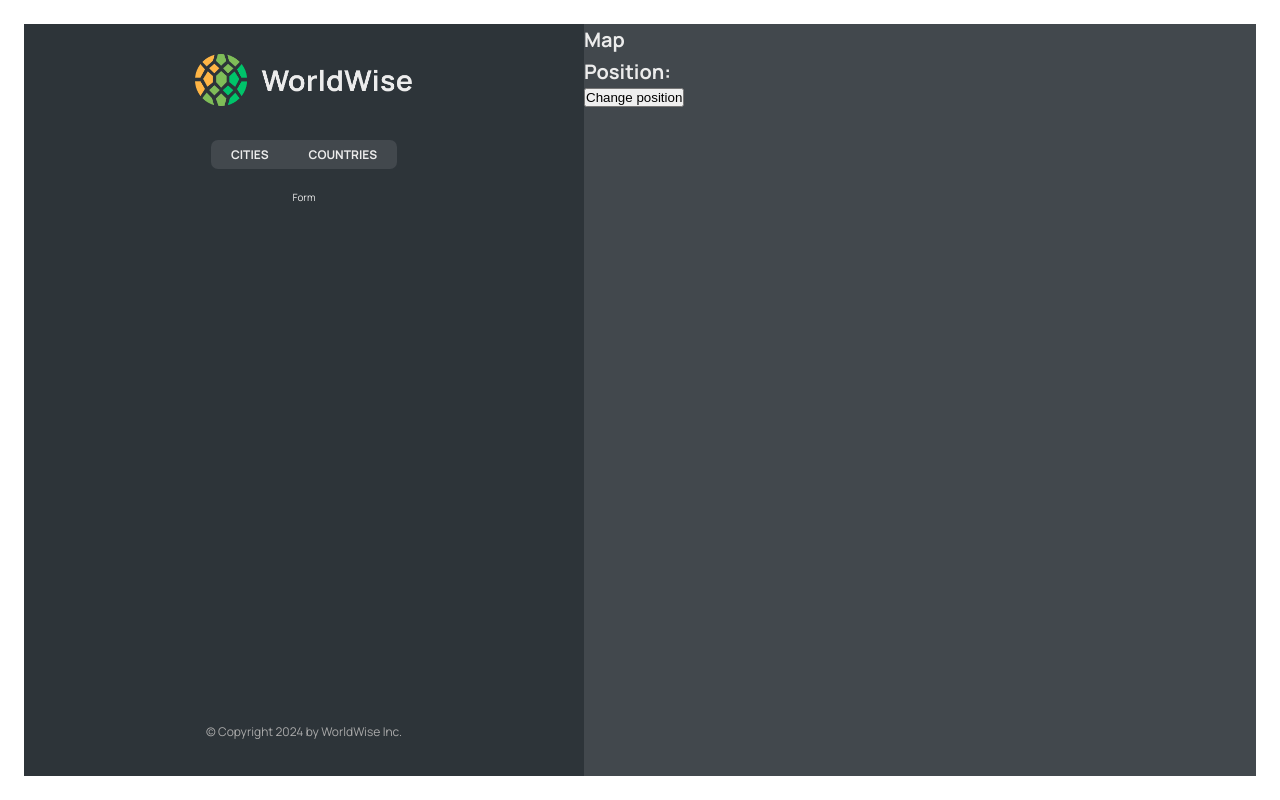
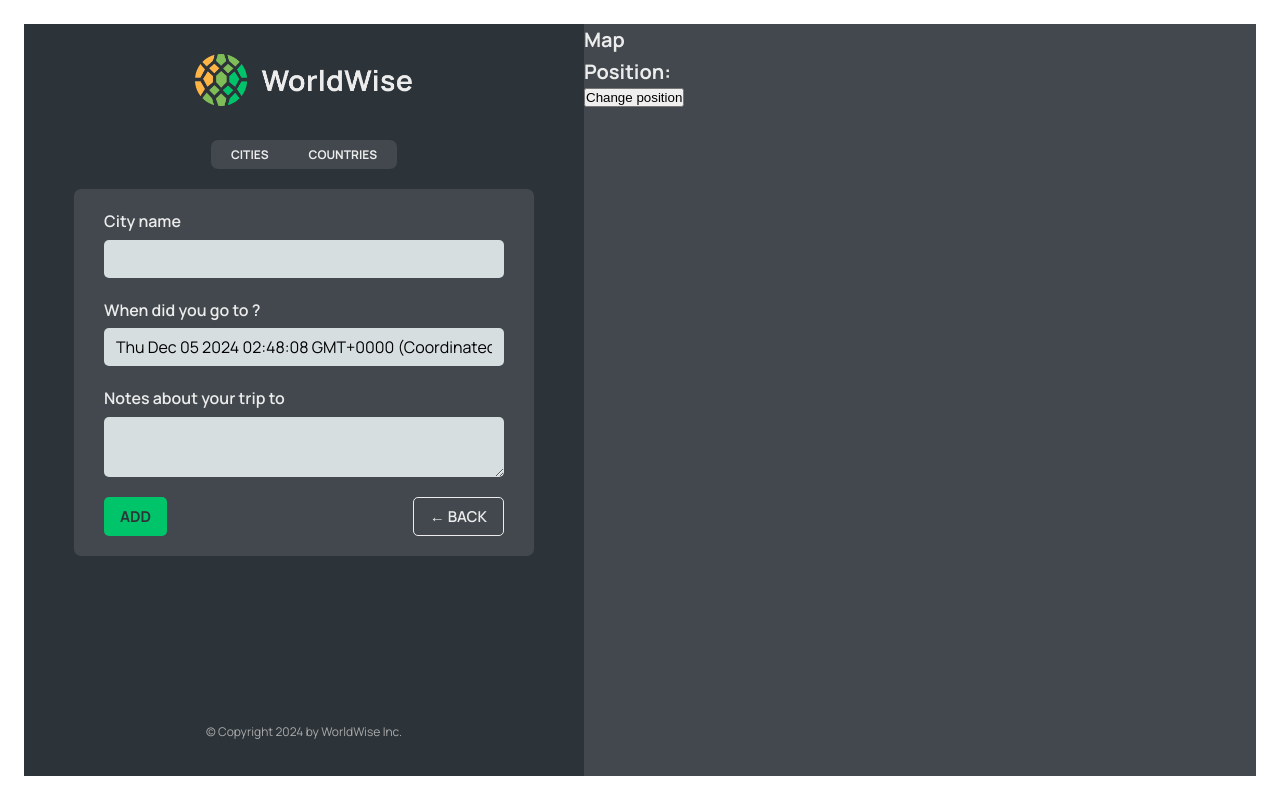
Before and after one commit to quartzeast/worldwise, a React (Vite) app: page /app/form in a window 1280 px wide. Built offline with nearby package versions, Linux system fonts and the light colour scheme; data requests are answered from the project's data file.

Commit message:
Programmatic Navigation with useNavigate

```diff
--- a/src/App.jsx
+++ b/src/App.jsx
@@ -10,6 +10,7 @@
 import Pricing from './pages/Pricing'
 import Product from './pages/Product'
 import City from './components/City'
+import Form from './components/Form'
 
 const BASE_URL = 'http://localhost:8000'
 
@@ -55,7 +56,7 @@
             path="countries"
             element={<CountryList cities={cities} isLoading={isLoading} />}
           />
-          <Route path="form" element={<p>Form</p>} />
+          <Route path="form" element={<Form />} />
         </Route>
         <Route path="*" element={<PageNotFound />} />
       </Routes>
--- /dev/null
+++ b/src/components/Form.jsx
@@ -0,0 +1,57 @@
+// "https://api.bigdatacloud.net/data/reverse-geocode-client?latitude=0&longitude=0"
+
+import { useState } from 'react'
+
+import styles from './Form.module.css'
+import Button from './Button'
+import BackButton from './BackButton'
+
+export function convertToEmoji(countryCode) {
+  const codePoints = countryCode
+    .toUpperCase()
+    .split('')
+    .map(char => 127397 + char.charCodeAt())
+  return String.fromCodePoint(...codePoints)
+}
+
+function Form() {
+  const [cityName, setCityName] = useState('')
+  const [country, setCountry] = useState('')
+  const [date, setDate] = useState(new Date())
+  const [notes, setNotes] = useState('')
+
+  return (
+    <form className={styles.form}>
+      <div className={styles.row}>
+        <label htmlFor="cityName">City name</label>
+        <input
+          id="cityName"
+          onChange={e => setCityName(e.target.value)}
+          value={cityName}
+        />
+        {/* <span className={styles.flag}>{emoji}</span> */}
+      </div>
+
+      <div className={styles.row}>
+        <label htmlFor="date">When did you go to {cityName}?</label>
+        <input id="date" onChange={e => setDate(e.target.value)} value={date} />
+      </div>
+
+      <div className={styles.row}>
+        <label htmlFor="notes">Notes about your trip to {cityName}</label>
+        <textarea
+          id="notes"
+          onChange={e => setNotes(e.target.value)}
+          value={notes}
+        />
+      </div>
+
+      <div className={styles.buttons}>
+        <Button type="primary">Add</Button>
+        <BackButton />
+      </div>
+    </form>
+  )
+}
+
+export default Form
--- /dev/null
+++ b/src/components/Form.module.css
@@ -0,0 +1,44 @@
+.form {
+  background-color: var(--color-dark--2);
+  border-radius: 7px;
+  padding: 2rem 3rem;
+  width: 100%;
+  display: flex;
+  flex-direction: column;
+  gap: 2rem;
+}
+
+.row {
+  display: flex;
+  flex-direction: column;
+  gap: 0.5rem;
+  position: relative;
+}
+
+.buttons {
+  display: flex;
+  justify-content: space-between;
+}
+
+.flag {
+  position: absolute;
+  right: 1rem;
+  top: 2.7rem;
+  font-size: 2.8rem;
+}
+
+.form.loading {
+  opacity: 0.3;
+}
+
+.form.loading button {
+  pointer-events: none;
+  background-color: var(--color-light--1);
+  border: 1px solid var(--color-light--1);
+  color: var(--color-dark--0);
+}
+
+:global(.react-datepicker) {
+  font-family: inherit;
+  font-size: 1.2rem;
+}
--- a/src/components/Map.jsx
+++ b/src/components/Map.jsx
@@ -1,13 +1,14 @@
-import { useSearchParams } from 'react-router'
+import { useNavigate, useSearchParams } from 'react-router'
 import styles from './Map.module.css'
 
 function Map() {
+  const navigate = useNavigate()
   const [searchParams, setSearchParams] = useSearchParams()
   const lat = searchParams.get('lat')
   const lng = searchParams.get('lng')
 
   return (
-    <div className={styles.mapContainer}>
+    <div className={styles.mapContainer} onClick={() => navigate('form')}>
       <h1>Map</h1>
       <h1>
         Position: {lat} {lng}
```
Also changed, not shown: src/components/BackButton.jsx (+8 -8 lines).
